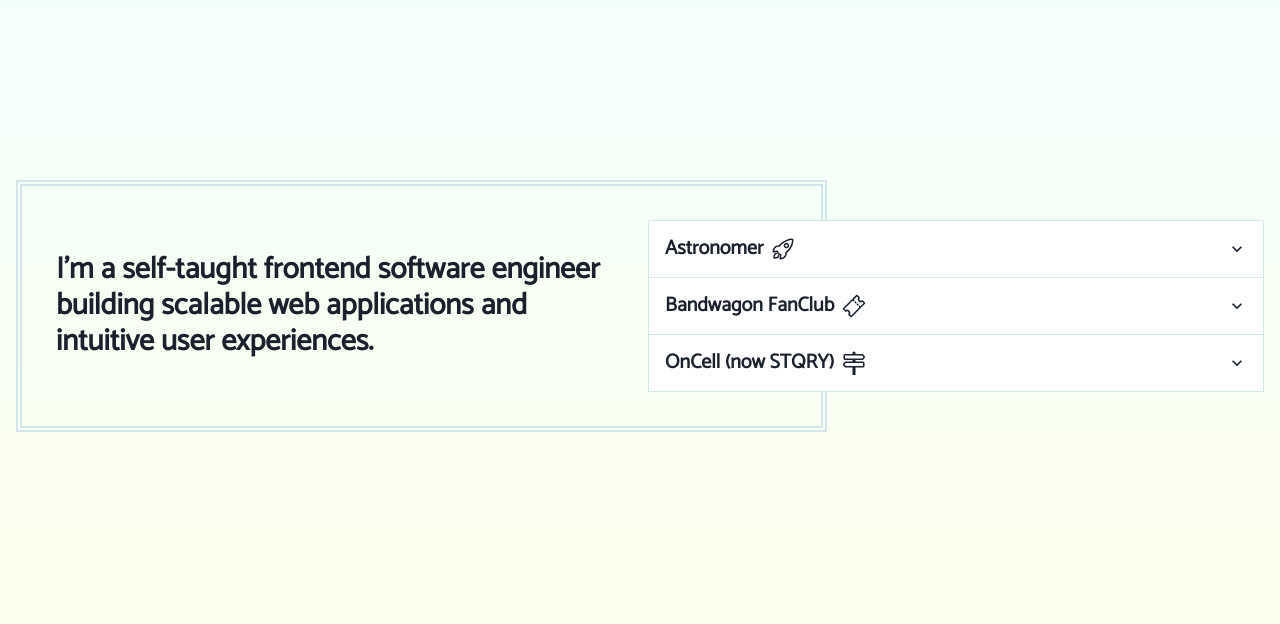
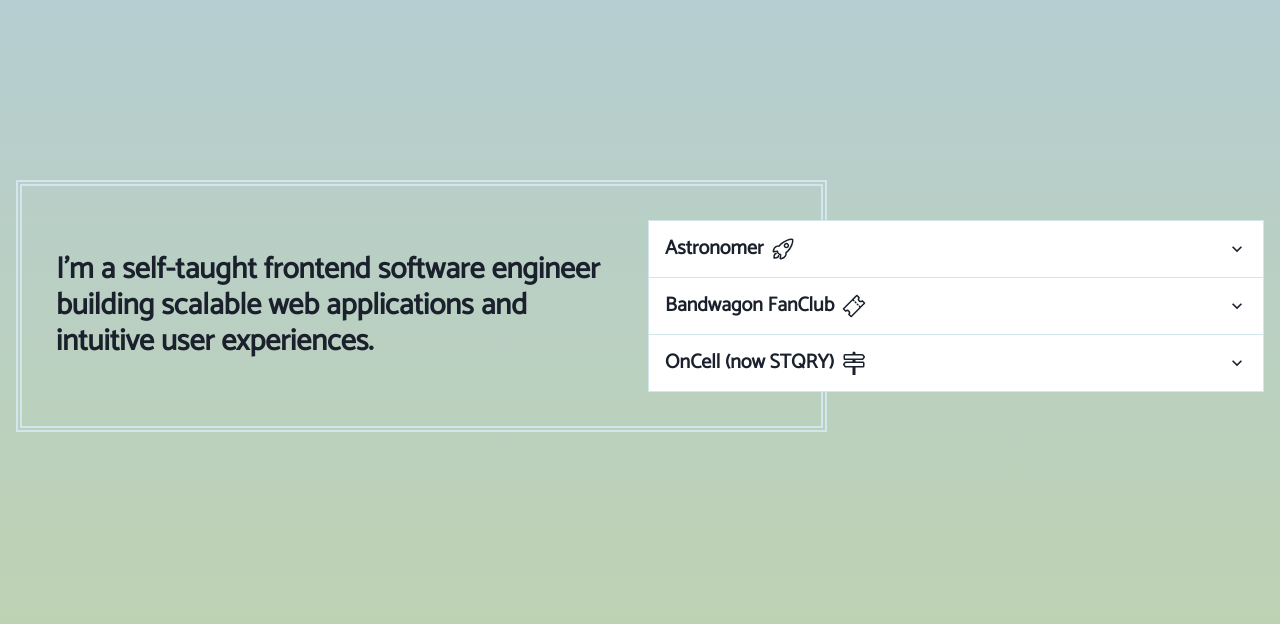
Before and after one commit to brittanyleigh/22-portfolio, a Gatsby site: page / in a window 1280 px wide. Shown: the part 98-722 px from the top of the page. Built offline with nearby package versions, Linux system fonts and the light colour scheme; Gatsby itself is replaced by a stand-in of ours; a web font is replaced by a local one.

Commit message:
update gradient

```diff
--- a/src/containers/GradientWrapper.js
+++ b/src/containers/GradientWrapper.js
@@ -5,8 +5,8 @@ import "@fontsource/catamaran";
 import "@fontsource/just-me-again-down-here";
 
 function GradientWrapper({ children }) {
-  const topGradient = useColorModeValue("blue.100", "blue.900");
-  const bottomGradient = useColorModeValue("green.100", "green.900");
+  const topGradient = useColorModeValue("blue.300", "blue.900");
+  const bottomGradient = useColorModeValue("green.300", "green.900");
 
   return (
     <Box bgGradient={`linear(to-b, ${topGradient}, ${bottomGradient})`}>
```
